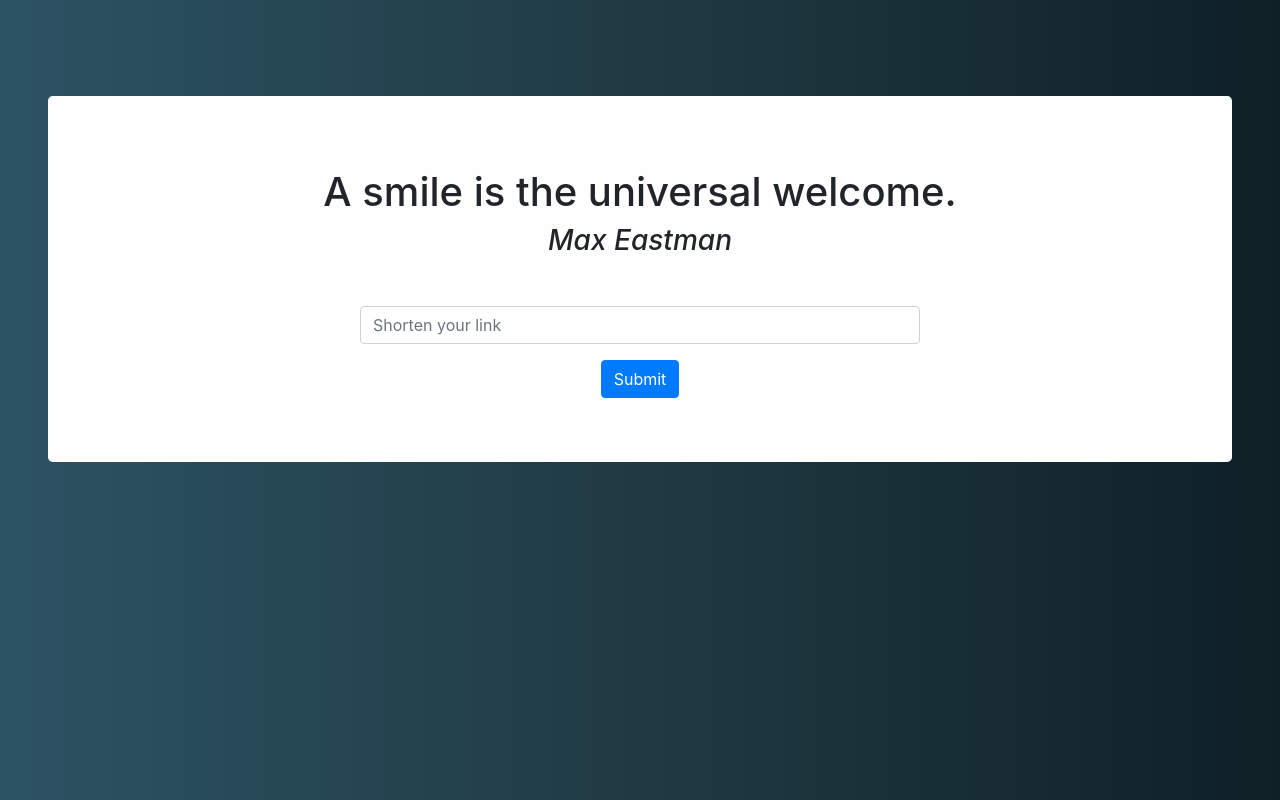
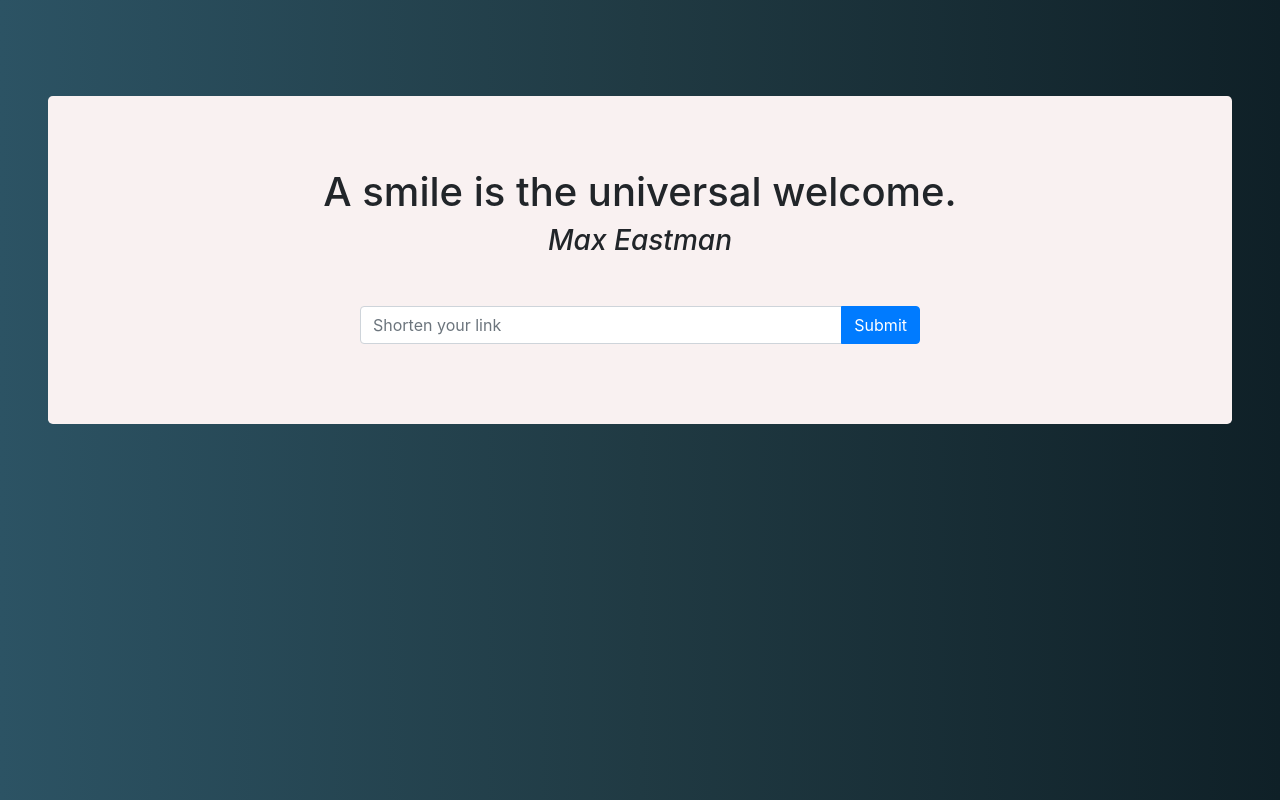
Before and after one commit to thinhlvv/tinyurl, a React (Create React App) app in the folder frontend/: page / in a window 1280 px wide. Built offline with nearby package versions, Linux system fonts and the light colour scheme.

Commit message:
styling: update ui - input form - jumbotron background

```diff
--- a/frontend/src/App.js
+++ b/frontend/src/App.js
@@ -1,7 +1,7 @@
 import React from "react";
 import "./App.css";
 import { Form, Jumbotron } from "react-bootstrap";
-import { Row, Col, Button } from "react-bootstrap";
+import { Row, Col, InputGroup, FormControl, Button } from "react-bootstrap";
 import "bootstrap/dist/css/bootstrap.css";
 
 class App extends React.Component {
@@ -42,16 +42,16 @@ class InputForm extends React.Component {
       <container>
         <Row className="pl-5 pr-5 pt-5 mt-5">
           <Col>
-            <Jumbotron
-              style={{ backgroundColor: "#FEFEFE"}}
-            >
+            <Jumbotron style={{ backgroundColor: "#f9f1f1" }}>
               <Row className="pt-2 pb-3">
                 <Col>
                   <h1>A smile is the universal welcome.</h1>
-                  <h3><i>Max Eastman</i></h3>
+                  <h3>
+                    <i>Max Eastman</i>
+                  </h3>
                 </Col>
               </Row>
-              <br></br>
+              <br />
               <Row>
                 <Col>
                   <center>
@@ -59,7 +59,21 @@ class InputForm extends React.Component {
                       onSubmit={e => this.handleSubmit(e)}
                       style={{ width: "50%" }}
                     >
-                      <Form.Group controlId="formBasicEmail">
+                      <InputGroup className="mb-3">
+                        <FormControl
+                          onChange={this.handleChange}
+                          type="text"
+                          placeholder="Shorten your link"
+                          aria-label="Shorten your link"
+                          aria-describedby="url-input"
+                          required
+                        />
+                        <InputGroup.Append>
+                          <Button variant="primary" type="submit">Submit</Button>
+                        </InputGroup.Append>
+                      </InputGroup>
+
+                      {/* <Form.Group controlId="formBasicEmail">
                         <Form.Control
                           onChange={this.handleChange}
                           type="text"
@@ -69,7 +83,7 @@ class InputForm extends React.Component {
                       </Form.Group>
                       <Button variant="primary" type="submit">
                         Submit
-                      </Button>
+                      </Button> */}
                     </Form>
                   </center>
                 </Col>
```
